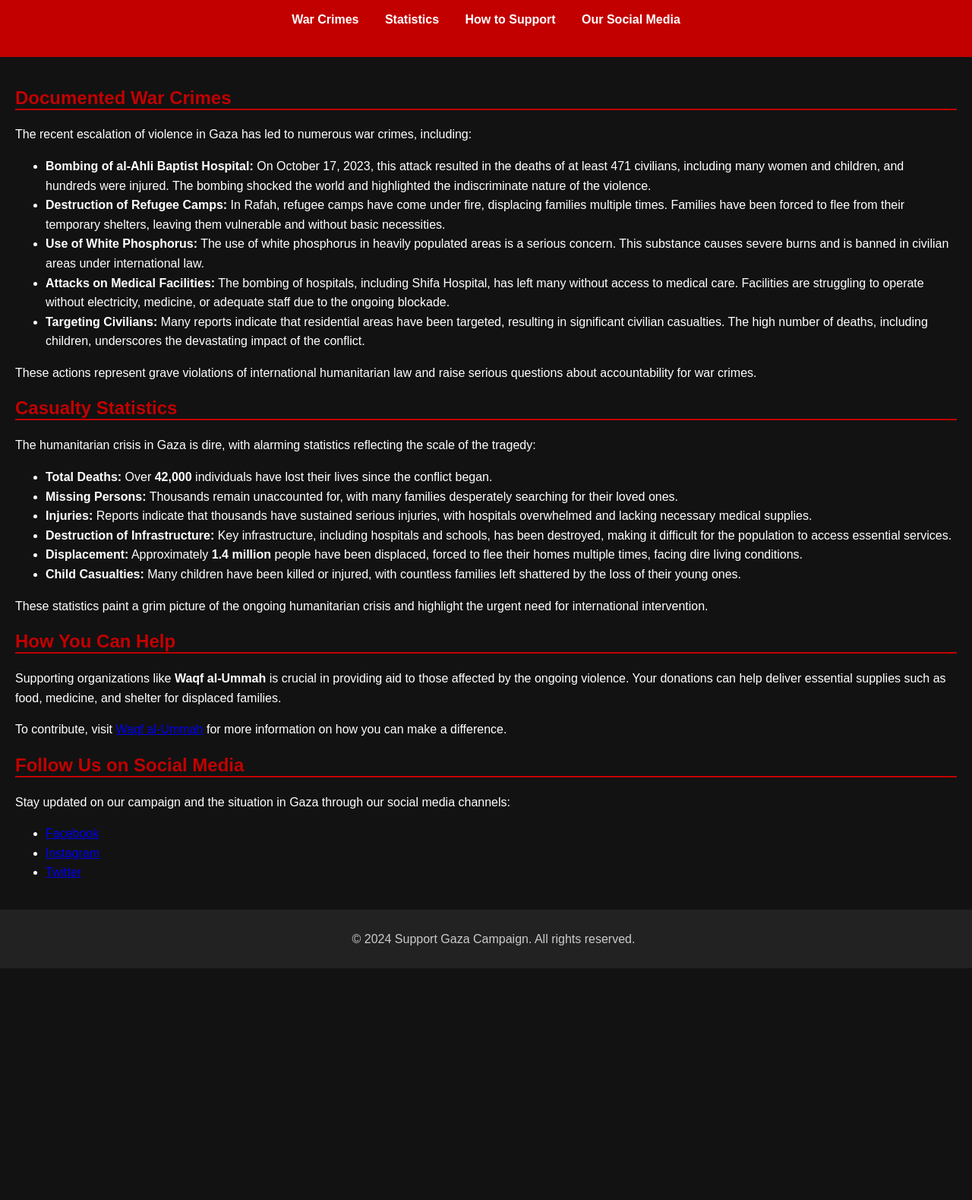
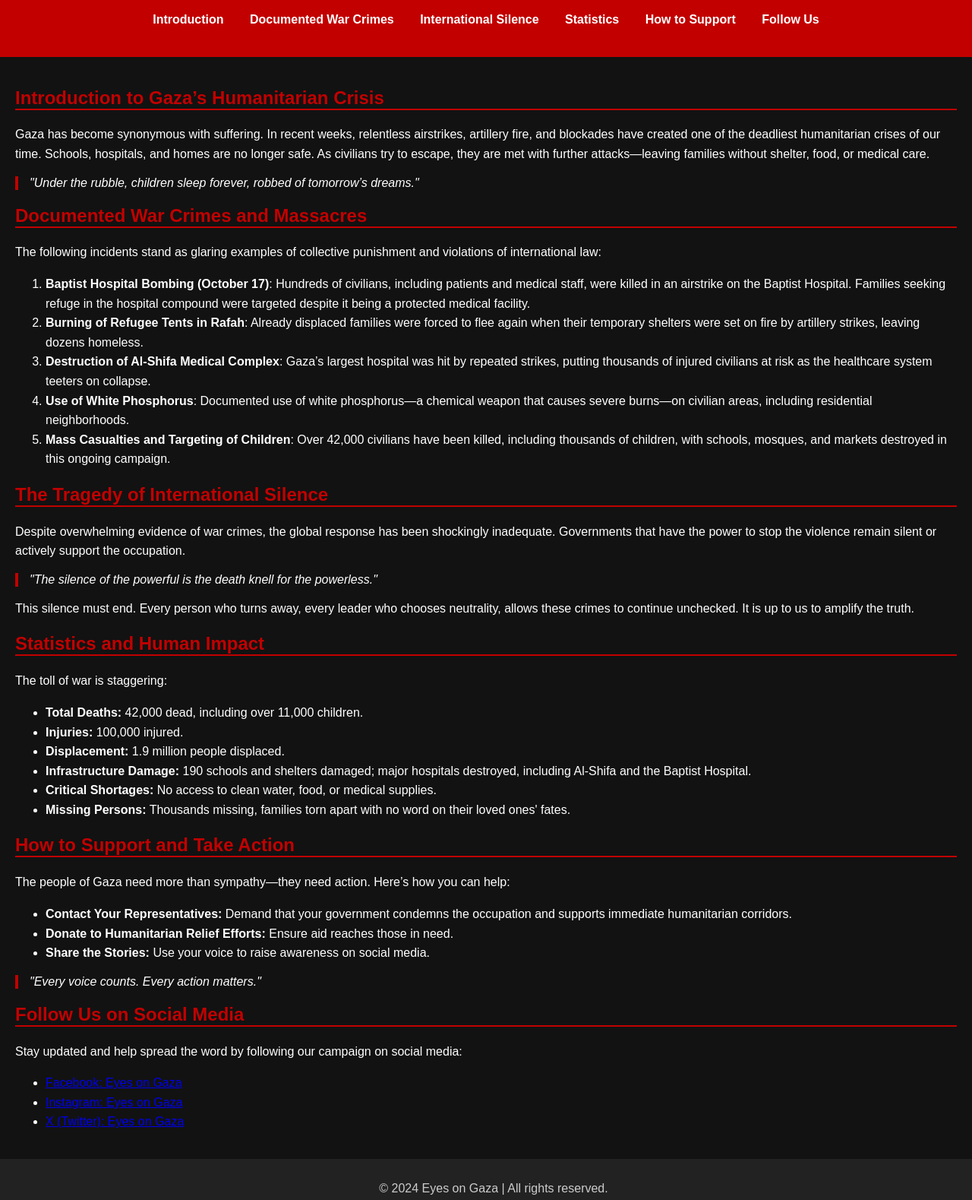
Before and after one commit to Akremhu/eyes-OnGaza, a plain HTML site: page index.html in a window 1280 px wide. Shown: the part 68-1647 px from the top of the page at 76% size. Before the commit the page ends 1342 px from the top, so only its background shows below. Drawn offline with Linux system fonts and the light colour scheme.

Commit message:
Update index.html

```diff
--- a/index.html
+++ b/index.html
@@ -11,61 +11,80 @@
         <h1>Support the People of Gaza</h1>
         <nav>
             <ul>
-                <li><a href="#crimes">War Crimes</a></li>
-                <li><a href="#statistics">Statistics</a></li>
-                <li><a href="#support">How to Support</a></li>
-                <li><a href="#socials">Our Social Media</a></li>
+                <li><a href="#section1">Introduction</a></li>
+                <li><a href="#section2">Documented War Crimes</a></li>
+                <li><a href="#section3">International Silence</a></li>
+                <li><a href="#section4">Statistics</a></li>
+                <li><a href="#section5">How to Support</a></li>
+                <li><a href="#section6">Follow Us</a></li>
             </ul>
         </nav>
     </header>
 
     <main>
-        <section id="crimes">
-            <h2>Documented War Crimes</h2>
-            <p>The recent escalation of violence in Gaza has led to numerous war crimes, including:</p>
-            <ul>
-                <li><strong>Bombing of al-Ahli Baptist Hospital:</strong> On October 17, 2023, this attack resulted in the deaths of at least 471 civilians, including many women and children, and hundreds were injured. The bombing shocked the world and highlighted the indiscriminate nature of the violence.</li>
-                <li><strong>Destruction of Refugee Camps:</strong> In Rafah, refugee camps have come under fire, displacing families multiple times. Families have been forced to flee from their temporary shelters, leaving them vulnerable and without basic necessities.</li>
-                <li><strong>Use of White Phosphorus:</strong> The use of white phosphorus in heavily populated areas is a serious concern. This substance causes severe burns and is banned in civilian areas under international law.</li>
-                <li><strong>Attacks on Medical Facilities:</strong> The bombing of hospitals, including Shifa Hospital, has left many without access to medical care. Facilities are struggling to operate without electricity, medicine, or adequate staff due to the ongoing blockade.</li>
-                <li><strong>Targeting Civilians:</strong> Many reports indicate that residential areas have been targeted, resulting in significant civilian casualties. The high number of deaths, including children, underscores the devastating impact of the conflict.</li>
-            </ul>
-            <p>These actions represent grave violations of international humanitarian law and raise serious questions about accountability for war crimes.</p>
+        <section id="section1">
+            <h2>Introduction to Gaza’s Humanitarian Crisis</h2>
+            <p>Gaza has become synonymous with suffering. In recent weeks, relentless airstrikes, artillery fire, and blockades have created one of the deadliest humanitarian crises of our time. Schools, hospitals, and homes are no longer safe. As civilians try to escape, they are met with further attacks—leaving families without shelter, food, or medical care.</p>
+            <blockquote>"Under the rubble, children sleep forever, robbed of tomorrow’s dreams."</blockquote>
         </section>
 
-        <section id="statistics">
-            <h2>Casualty Statistics</h2>
-            <p>The humanitarian crisis in Gaza is dire, with alarming statistics reflecting the scale of the tragedy:</p>
-            <ul>
-                <li><strong>Total Deaths:</strong> Over <strong>42,000</strong> individuals have lost their lives since the conflict began.</li>
-                <li><strong>Missing Persons:</strong> Thousands remain unaccounted for, with many families desperately searching for their loved ones.</li>
-                <li><strong>Injuries:</strong> Reports indicate that thousands have sustained serious injuries, with hospitals overwhelmed and lacking necessary medical supplies.</li>
-                <li><strong>Destruction of Infrastructure:</strong> Key infrastructure, including hospitals and schools, has been destroyed, making it difficult for the population to access essential services.</li>
-                <li><strong>Displacement:</strong> Approximately <strong>1.4 million</strong> people have been displaced, forced to flee their homes multiple times, facing dire living conditions.</li>
-                <li><strong>Child Casualties:</strong> Many children have been killed or injured, with countless families left shattered by the loss of their young ones.</li>
-            </ul>
-            <p>These statistics paint a grim picture of the ongoing humanitarian crisis and highlight the urgent need for international intervention.</p>
+        <section id="section2">
+            <h2>Documented War Crimes and Massacres</h2>
+            <p>The following incidents stand as glaring examples of collective punishment and violations of international law:</p>
+            <ol>
+                <li><strong>Baptist Hospital Bombing (October 17)</strong>: Hundreds of civilians, including patients and medical staff, were killed in an airstrike on the Baptist Hospital. Families seeking refuge in the hospital compound were targeted despite it being a protected medical facility.</li>
+                <li><strong>Burning of Refugee Tents in Rafah</strong>: Already displaced families were forced to flee again when their temporary shelters were set on fire by artillery strikes, leaving dozens homeless.</li>
+                <li><strong>Destruction of Al-Shifa Medical Complex</strong>: Gaza’s largest hospital was hit by repeated strikes, putting thousands of injured civilians at risk as the healthcare system teeters on collapse.</li>
+                <li><strong>Use of White Phosphorus</strong>: Documented use of white phosphorus—a chemical weapon that causes severe burns—on civilian areas, including residential neighborhoods.</li>
+                <li><strong>Mass Casualties and Targeting of Children</strong>: Over 42,000 civilians have been killed, including thousands of children, with schools, mosques, and markets destroyed in this ongoing campaign.</li>
+            </ol>
         </section>
 
-        <section id="support">
-            <h2>How You Can Help</h2>
-            <p>Supporting organizations like <strong>Waqf al-Ummah</strong> is crucial in providing aid to those affected by the ongoing violence. Your donations can help deliver essential supplies such as food, medicine, and shelter for displaced families.</p>
-            <p>To contribute, visit <a href="https://waqfalumma.org">Waqf al-Ummah</a> for more information on how you can make a difference.</p>
+        <section id="section3">
+            <h2>The Tragedy of International Silence</h2>
+            <p>Despite overwhelming evidence of war crimes, the global response has been shockingly inadequate. Governments that have the power to stop the violence remain silent or actively support the occupation.</p>
+            <blockquote>"The silence of the powerful is the death knell for the powerless."</blockquote>
+            <p>This silence must end. Every person who turns away, every leader who chooses neutrality, allows these crimes to continue unchecked. It is up to us to amplify the truth.</p>
         </section>
 
-        <section id="socials">
+        <section id="section4">
+            <h2>Statistics and Human Impact</h2>
+            <p>The toll of war is staggering:</p>
+            <ul>
+                <li><strong>Total Deaths:</strong> 42,000 dead, including over 11,000 children.</li>
+                <li><strong>Injuries:</strong> 100,000 injured.</li>
+                <li><strong>Displacement:</strong> 1.9 million people displaced.</li>
+                <li><strong>Infrastructure Damage:</strong> 190 schools and shelters damaged; major hospitals destroyed, including Al-Shifa and the Baptist Hospital.</li>
+                <li><strong>Critical Shortages:</strong> No access to clean water, food, or medical supplies.</li>
+                <li><strong>Missing Persons:</strong> Thousands missing, families torn apart with no word on their loved ones' fates.</li>
+            </ul>
+        </section>
+
+        <section id="section5">
+            <h2>How to Support and Take Action</h2>
+            <p>The people of Gaza need more than sympathy—they need action. Here’s how you can help:</p>
+            <ul>
+                <li><strong>Contact Your Representatives:</strong> Demand that your government condemns the occupation and supports immediate humanitarian corridors.</li>
+                <li><strong>Donate to Humanitarian Relief Efforts:</strong> Ensure aid reaches those in need.</li>
+                <li><strong>Share the Stories:</strong> Use your voice to raise awareness on social media.</li>
+            </ul>
+            <blockquote>"Every voice counts. Every action matters."</blockquote>
+        </section>
+
+        <section id="section6">
             <h2>Follow Us on Social Media</h2>
-            <p>Stay updated on our campaign and the situation in Gaza through our social media channels:</p>
+            <p>Stay updated and help spread the word by following our campaign on social media:</p>
             <ul>
-                <li><a href="https://www.facebook.com/eyes.on.gaza.2024?mibextid=ZbWKwL">Facebook</a></li>
-                <li><a href="https://www.instagram.com/eyesongaza_now?igsh=YzljYTk1ODg3Zg==">Instagram</a></li>
-                <li><a href="https://x.com/EyesOnGaza_Now?t=LHJ7m_23AX9R5yRvBwuocQ&s=09">Twitter</a></li>
+                <li><a href="https://www.facebook.com/eyes.on.gaza.2024?mibextid=ZbWKwL">Facebook: Eyes on Gaza</a></li>
+                <li><a href="https://www.instagram.com/eyesongaza_now?igsh=YzljYTk1ODg3Zg==">Instagram: Eyes on Gaza</a></li>
+                <li><a href="https://x.com/EyesOnGaza_Now?t=LHJ7m_23AX9R5yRvBwuocQ&s=09">X (Twitter): Eyes on Gaza</a></li>
             </ul>
         </section>
     </main>
 
     <footer>
-        <p>&copy; 2024 Support Gaza Campaign. All rights reserved.</p>
+        <p>&copy; 2024 Eyes on Gaza | All rights reserved.</p>
+        <p>Disclaimer: This website is dedicated to raising awareness and providing factual information. Sources are cited where applicable.</p>
     </footer>
 </body>
 </html>
```
